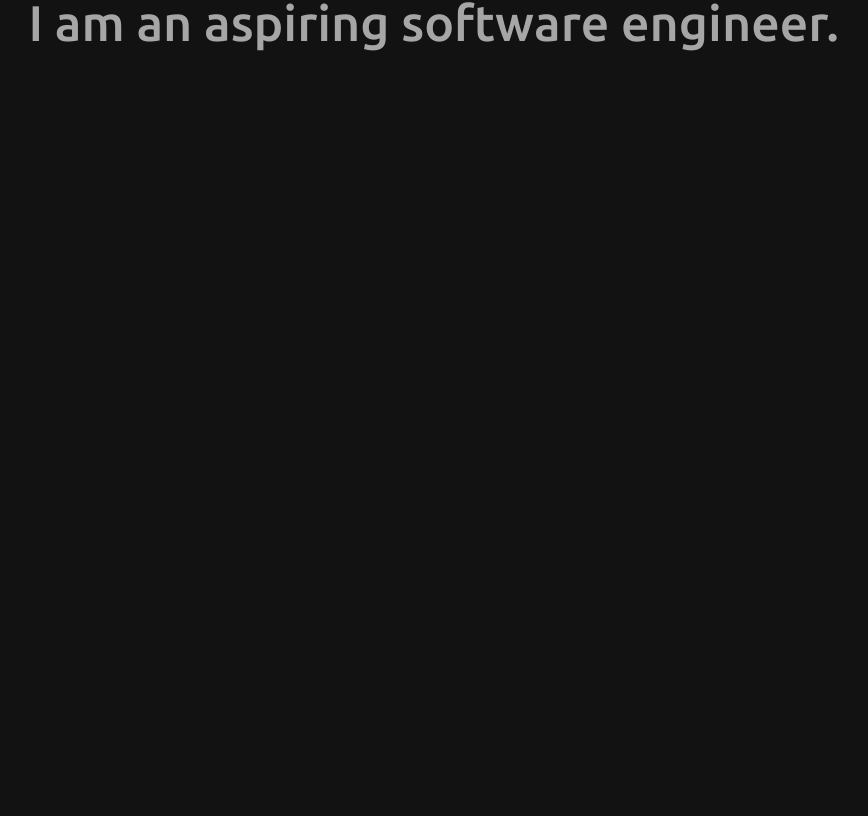
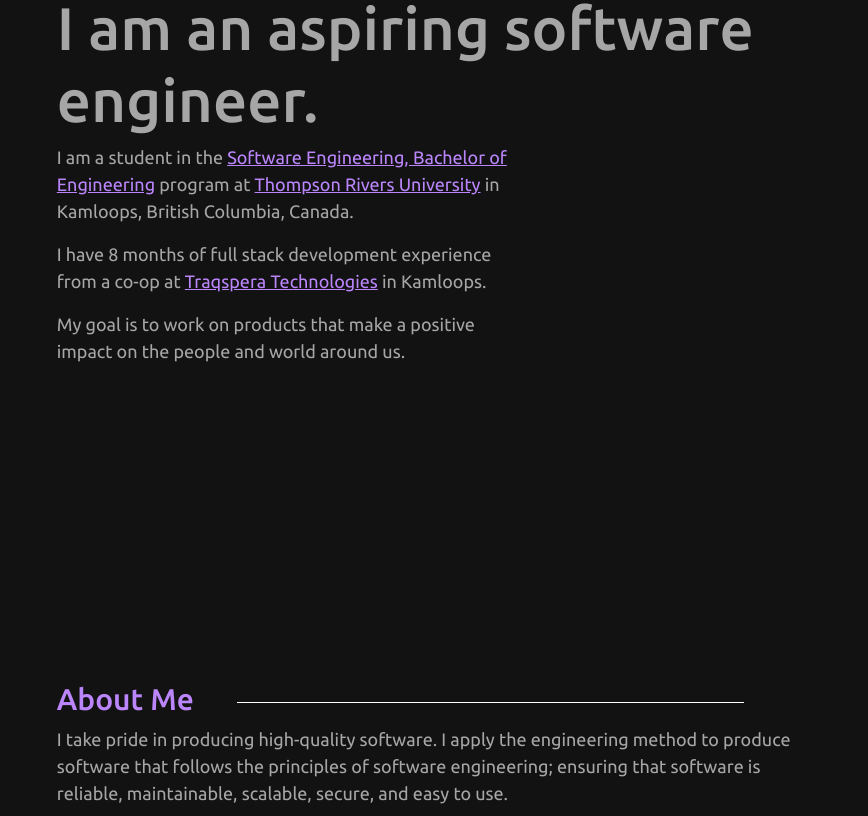
Before and after one commit to TrevorDrayton03/react-profile-full, a React (Create React App) app in the folder react-portfolio/: page / in a window 1280 px wide. Shown: the part 384-1200 px from the top of the page, without its empty margins (264-1132 px from the left). Before the commit the page ends 840 px from the top, so only its background shows below. Built offline with nearby package versions, Linux system fonts and the light colour scheme.

Commit message:
scrollbar style, fix 2nd scrollbar, fix navbar transparency

```diff
--- a/react-portfolio/src/App.css
+++ b/react-portfolio/src/App.css
@@ -23,9 +23,12 @@ Define color variables
   /* Primary colors */
   --color-primary: #BB86FC;
   --color-primary-variant: #3700B3;
+  --color-primary-variant-2: #1A0080;
+  --color-primary-variant-3: #211653;
 
   /* Secondary colors */
   --color-secondary: #03DAC6;
+  --color-secondary-2: #008E87;
 
   /* Background colors */
   --color-background: #121212;
@@ -39,7 +42,25 @@ Define color variables
   --color-on-secondary: #000000;
   --color-on-background: #000000;
   --color-on-surface: #FFFFFF;
+  --color-on-surface-2: #A6A6A6;
   --color-on-error: #FFFFFF;
+}
+
+::-webkit-scrollbar {
+  width: 8px;
+  height: 8px;
+}
+
+::-webkit-scrollbar-track {
+  background: var(--color-background);
+}
+
+::-webkit-scrollbar-thumb {
+  background: var(--color-primary-variant);
+}
+
+::-webkit-scrollbar-thumb:hover {
+  background: var(--color-primary-variant-2);
 }
 
 .App {
@@ -48,7 +69,6 @@ Define color variables
   flex-direction: column;
   align-items: center;
   justify-content: center;
-  height: 100vh;
 }
 
 @media (prefers-reduced-motion: no-preference) {
@@ -101,13 +121,11 @@ html {
 }
 
 .navbar {
-  margin-top: 15px !important;
+  background-color: var(--color-background) !important;
   padding-left: 30px !important;
   position: fixed;
   top: 0;
   left: 0;
-  z-index: 999;
-  /* box-shadow: 0px 4px 4px rgba(0, 0, 0, 0.2); */
   transition: top .3s;
 }
 
@@ -181,30 +199,78 @@ svg {
   font-weight: 400;
 }
 
-.section {
+.intro {
   position: relative;
-  /* flex-direction: column;
-  justify-content: flex-start;
-  align-items: flex-start;
-  display: flex;
-  flex: 1; */
   left: calc(20% - 100px);
   color: var(--color-primary);
+  padding-bottom: 300px;
 }
 
-.section p {
+.intro p {
   font-size: 20px;
 }
 
-.section h1 {
+.intro .body {
+  font-size: 18px;
+  color: var(--color-on-surface-2);
+  width: 55% !important;
+}
+
+.intro h1 {
   color: var(--color-on-surface);
   font-size: 60px;
 }
 
-.section h2 {
+.intro h2 {
   color: var(--color-on-surface);
   filter: brightness(0.65);
-  font-size: 50px;
+  font-size: 60px;
+}
+
+.about {
+  position: relative;
+  left: calc(20% - 100px);
+  color: var(--color-primary);
+  padding-bottom: 500px;
+}
+
+.about p {
+  font-size: 20px;
+}
+
+.about .body {
+  font-size: 18px;
+  color: var(--color-on-surface);
+  filter: brightness(0.65);
+  width: 80% !important;
+}
+
+.about h1 {
+  color: var(--color-on-surface);
+  font-size: 60px;
+}
+
+.about h3::after {
+  content: "";
+  display: block;
+  position: relative;
+  top: -15px;
+  width: calc(69% - 150px);
+  height: 1px;
+  margin-left: 180px;
+  background-color: var(--color-on-surface);
+}
+
+.about h2 {
+  color: var(--color-on-surface);
+  filter: brightness(0.65);
+  font-size: 60px;
+}
+
+.about h3 {
+  /* color: var(--color-on-surface);
+  filter: brightness(0.65); */
+  font-size: 30px;
 }
 
 .main-container {
@@ -225,6 +291,10 @@ svg {
 
   .main-container {
     max-width: calc(90%);
+  }
+
+  .intro .body {
+    width: 100% !important;
   }
 }
 
@@ -252,8 +322,12 @@ svg {
   }
 
   .main-container {
-    max-width: calc(90% - 20px);
+    max-width: calc(80% - 100px);
     left: calc(15%);
+  }
+
+  .intro .body {
+    width: 70% !important;
   }
 }
 
@@ -284,21 +358,36 @@ svg {
   }
 
   .main-container {
-    max-width: calc(90% - 150px);
+    max-width: calc(90% - 170px);
     left: calc(18%);
+  }
+
+  .intro .body {
+    width: 50% !important;
   }
 }
 
-a {
+a:not(.main-container *) {
   position: relative;
   bottom: 0;
   transition: bottom 0.3s ease-in-out;
 }
 
 /* stops the nav-links*/
-a:not(.navbar *):hover {
+a:not(.navbar *, .main-container *):hover {
   stroke: var(--color-primary);
   bottom: 10px;
+}
+
+.main-container a {
+  color: var(--color-primary);
+  bottom: 10px;
+  /* font-weight: bold; */
+}
+
+.main-container a:hover {
+  color: var(--color-primary);
+  filter: brightness(0.65);
 }
 
 /* stops the nav-brand*/
--- a/react-portfolio/src/App.js
+++ b/react-portfolio/src/App.js
@@ -4,6 +4,7 @@ import '../src/App.css';
 // import petUniverseVideo from './projects/pet-universe/video.mp4';
 import NavBar from './sections/NavBar'
 import Intro from './sections/Intro'
+import About from './sections/About'
 import LinkedinIcon from './icons/LinkedinIcon';
 import GithubIcon from './icons/GithubIcon';
 import MailIcon from './icons/MailIcon';
@@ -32,6 +33,7 @@ function App() {
         <span className="line2-text">trevorpdrayton@gmail.com</span>
       </a> */}
         <Intro></Intro>
+        <About></About>
       </div>
     </div>
   )
--- a/react-portfolio/src/sections/About.js
+++ b/react-portfolio/src/sections/About.js
@@ -0,0 +1,20 @@
+const About = () => {
+    return (
+        <div className="about">
+            <div className="column">
+                <h3>About Me</h3>
+                <p className="body">I take pride in producing high-quality software.
+                    I apply the engineering method to produce software that follows the principles of software engineering;
+                    ensuring that software is reliable, maintainable, scalable, secure, and easy to use.</p>
+            </div>
+            <div className="column">
+                <h3>About Me</h3>
+                <p className="body">I take pride in producing high-quality software.
+                    I apply the engineering method to produce software that follows the principles of software engineering;
+                    ensuring that software is reliable, maintainable, scalable, secure, and easy to use.</p>
+            </div>
+        </div>
+    );
+}
+
+export default About;
--- a/react-portfolio/src/sections/Intro.js
+++ b/react-portfolio/src/sections/Intro.js
@@ -1,9 +1,31 @@
 const Intro = () => {
     return (
-        <div className="section">
+        <div className="intro">
             <p>Hello, my name is</p>
             <h1>Trevor Drayton.</h1>
             <h2>I am an aspiring software engineer.</h2>
+            <p className="body">
+                I am a student in the&nbsp;
+                <span className="link-container">
+                    <a
+                        href="https://www.tru.ca/science/programs/engineering/software-engineering.html"
+                        alt="Software Engineering">
+                        Software Engineering, Bachelor of Engineering</a>
+                    &nbsp;program at&nbsp;
+                    <a href="https://www.tru.ca/">
+                        Thompson Rivers University
+                    </a>&nbsp;in Kamloops, British Columbia, Canada.&nbsp;
+                </span>
+            </p>
+            <p className="body">
+                I have 8 months of full stack development experience from a co-op at&nbsp;
+                <a href="https://www.traqspera.com/">
+                    Traqspera Technologies
+                </a>&nbsp;in Kamloops.
+            </p>
+            <p className="body">
+                My goal is to work on products that make a positive impact on the people and world around us.
+            </p>
         </div>
     );
 }
```
